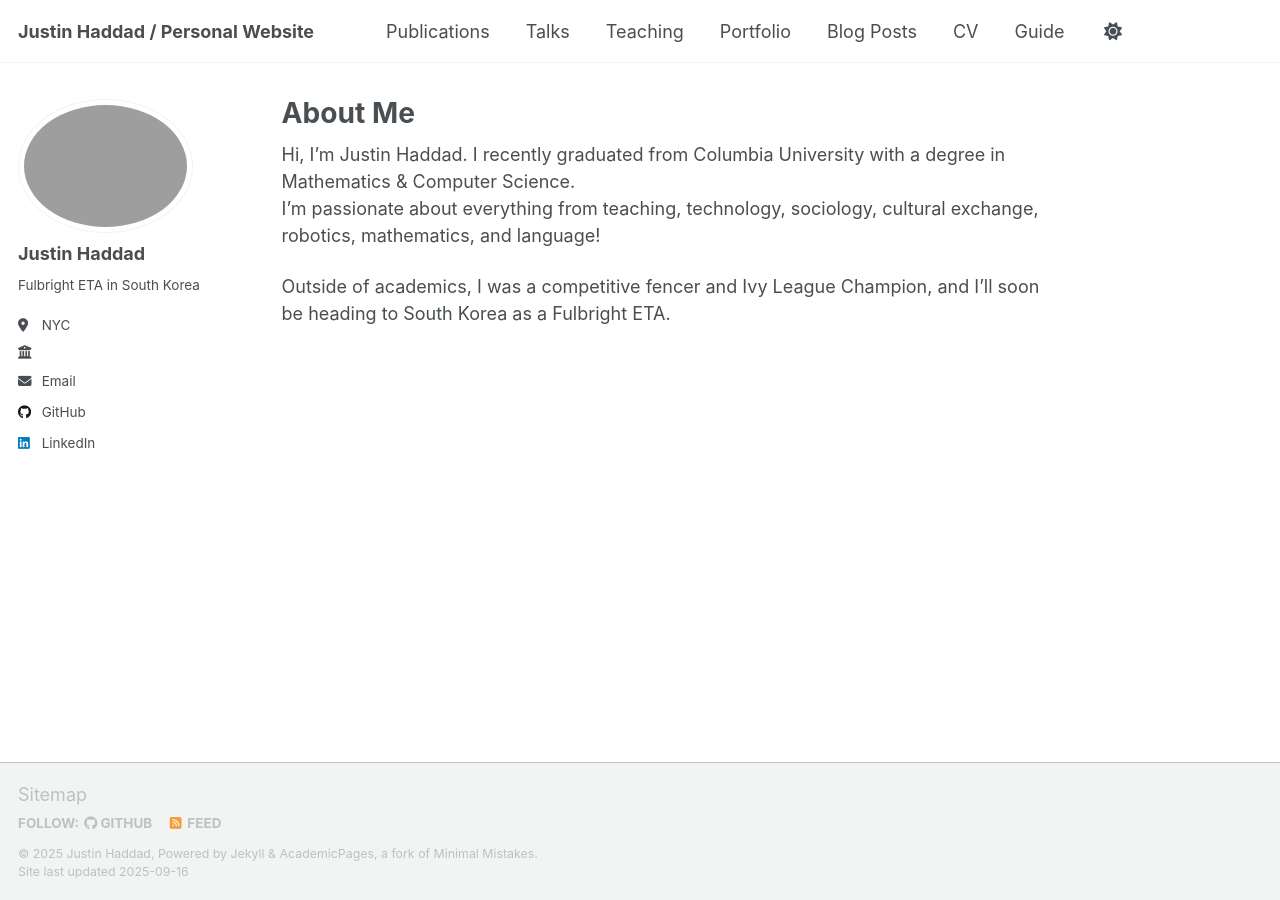
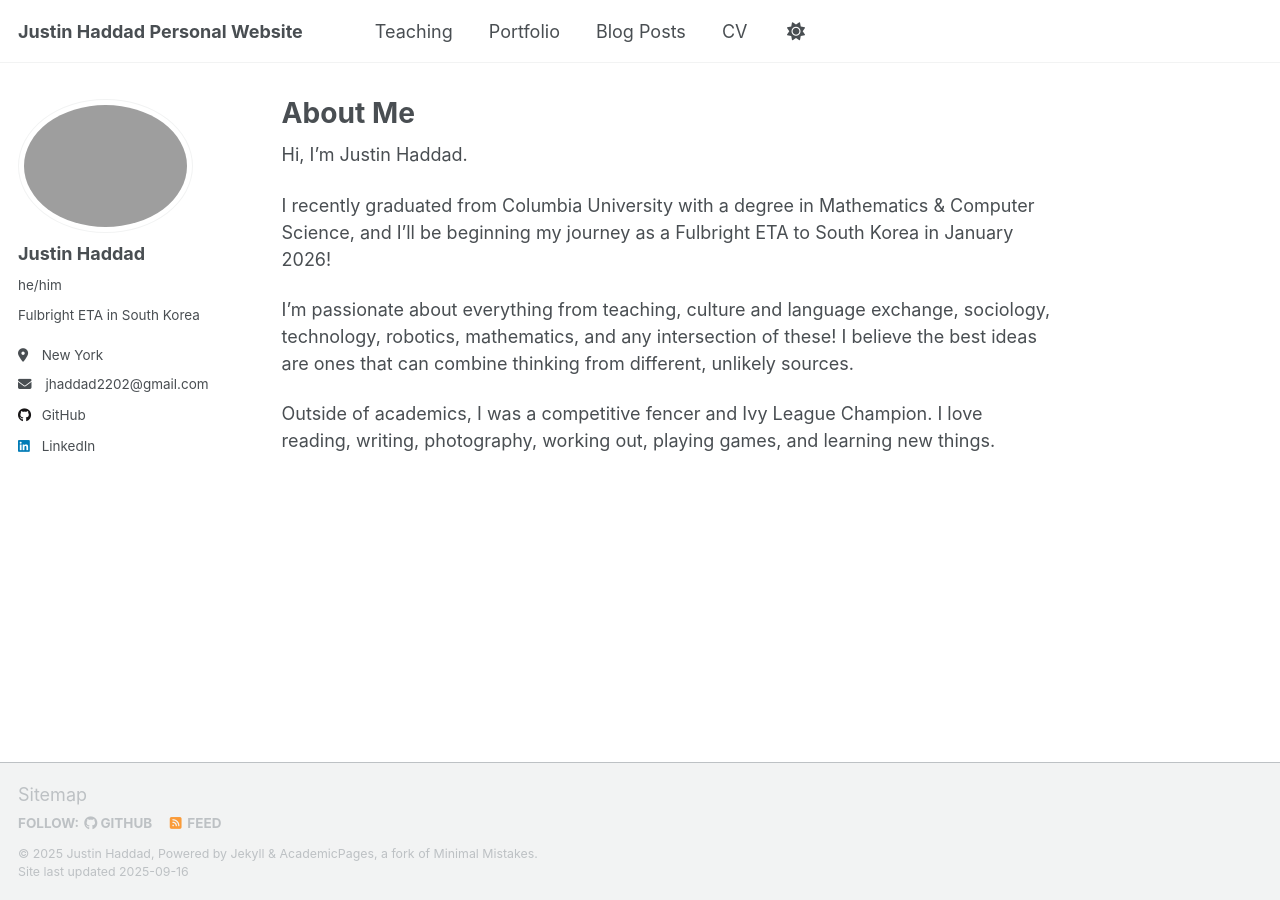
Before and after one commit to firestar2202/firestar2202.github.io, a Jekyll site: the page built from _pages/about.md, in a window 1280 px wide. Built offline with Jekyll 4.4.1, drawn with Linux system fonts in a browser that asks for light colours; a script that is not in the unit is left out.

Commit message:
added details to page

```diff
--- a/_config.yml
+++ b/_config.yml
@@ -9,7 +9,7 @@
 # Basic Site Settings
 locale                   : "en-US"
 site_theme               : "default" # Currently available options are "default", "air"
-title                    : "Justin Haddad / Personal Website"
+title                    : "Justin Haddad Personal Website"
 title_separator          : "-"
 name                     : &name "Justin Haddad"
 description              : &description "Justin Haddad's personal portfolio"   # Update this with a general description of your site, this is the default if not overridden by a page
@@ -25,10 +25,10 @@ author:
   # Biographic information
   avatar           : "profile.JPG"
   name             : "Justin Haddad"
-  pronouns         : # example: "she/her"
+  pronouns         : "he/him"
   bio              : "Fulbright ETA in South Korea"
-  location         : "NYC"
-  employer         : ""
+  location         : "New York"
+  employer         :
   uri              : # URL
   email            : "jhaddad2202@gmail.com"
 
--- a/_includes/author-profile.html
+++ b/_includes/author-profile.html
@@ -33,9 +33,15 @@
       {% if author.uri %}
         <li><a href="{{ author.uri }}"><i class="fas fa-fw fa-link icon-pad-right" aria-hidden="true"></i>{{ site.data.ui-text[site.locale].website_label | default: "Website" }}</a></li>
       {% endif %}
-      {% if author.email %}
-        <li><a href="mailto:{{ author.email }}"><i class="fas fa-fw fa-envelope icon-pad-right" aria-hidden="true"></i>{{ site.data.ui-text[site.locale].email_label | default: "Email" }}</a></li>
-      {% endif %}
+    {% if author.email %}
+  <li>
+    <a href="mailto:{{ author.email }}">
+      <i class="fas fa-fw fa-envelope icon-pad-right" aria-hidden="true"></i>
+      {{ author.email }}
+    </a>
+  </li>
+{% endif %}
+
 
       <!-- Font Awesome and Academicons icons / Academic websites -->
       {% if author.academia %}
--- a/_pages/about.md
+++ b/_pages/about.md
@@ -7,7 +7,10 @@ redirect_from:
   - /about.html
 ---
 
-Hi, I’m Justin Haddad. I recently graduated from Columbia University with a degree in Mathematics & Computer Science.
-I’m passionate about everything from teaching, technology, sociology, cultural exchange, robotics, mathematics, and language!
+Hi, I’m Justin Haddad.
 
-Outside of academics, I was a competitive fencer and Ivy League Champion, and I’ll soon be heading to South Korea as a Fulbright ETA.
+I recently graduated from Columbia University with a degree in Mathematics & Computer Science, and I'll be beginning my journey as a Fulbright ETA to South Korea in January 2026!
+
+I’m passionate about everything from teaching, culture and language exchange, sociology, technology, robotics, mathematics, and any intersection of these! I believe the best ideas are ones that can combine thinking from different, unlikely sources.
+
+Outside of academics, I was a competitive fencer and Ivy League Champion. I love reading, writing, photography, working out, playing games, and learning new things.
```
Also changed, not shown: _data/navigation.yml (+4 -10 lines).
